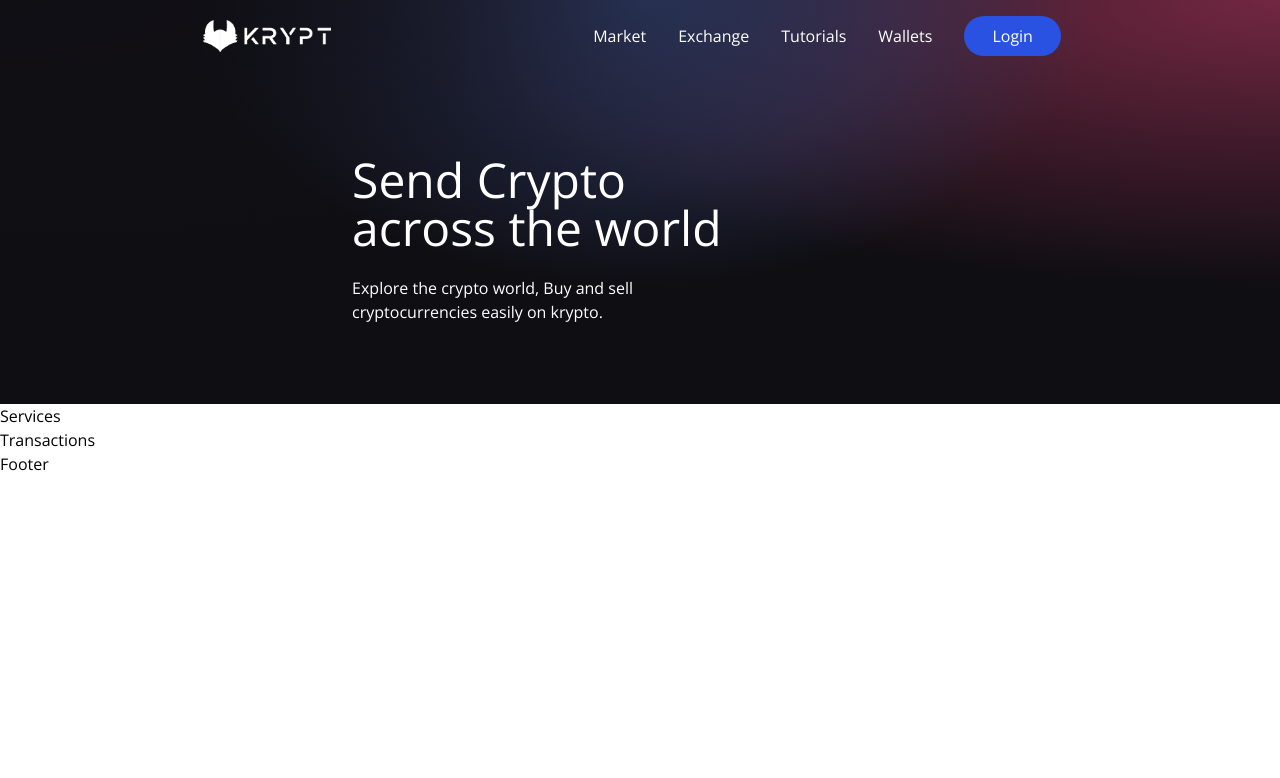
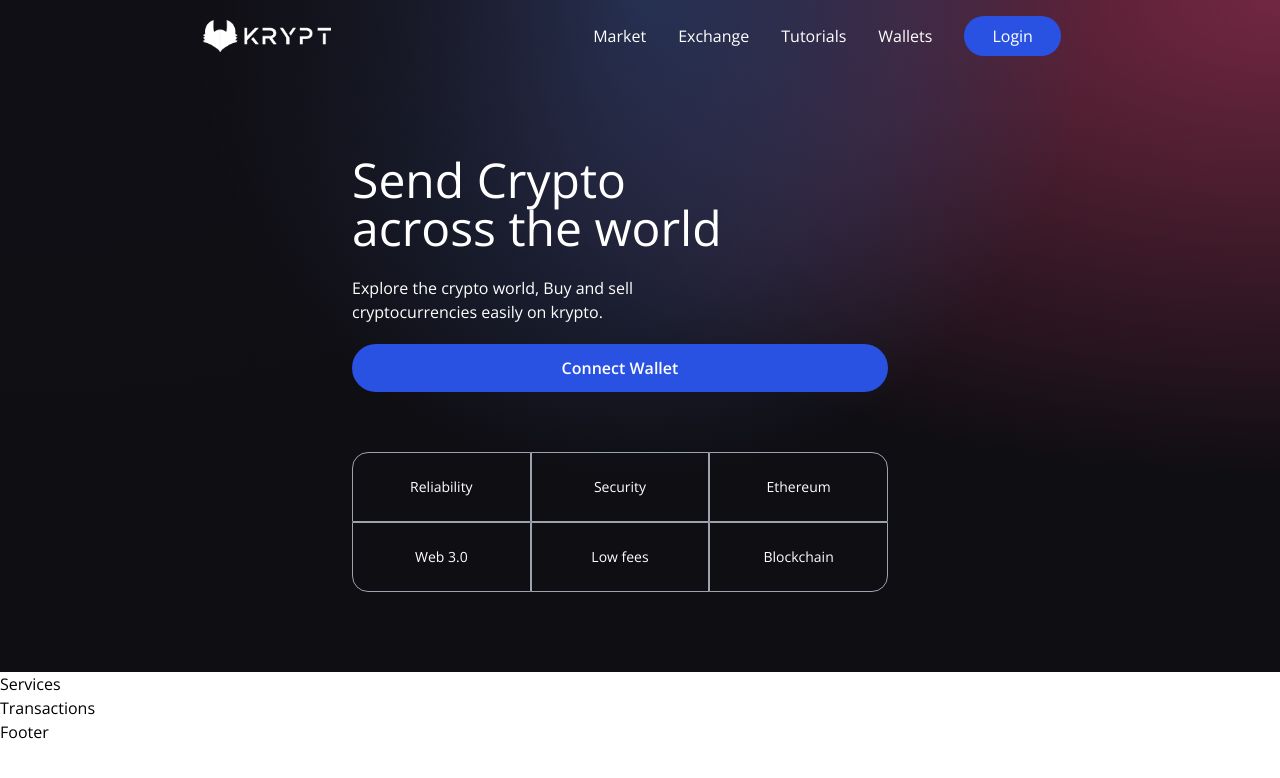
Before and after one commit to Awodi-Emmanuel/Krypto-connect, a React (Vite) app in the folder client/: page / in a window 1280 px wide. Shown: the top 778 px of the page. Built offline with nearby package versions, Linux system fonts and the light colour scheme.

Commit message:
form-card  initalized

```diff
--- a/client/src/components/Welcome.jsx
+++ b/client/src/components/Welcome.jsx
@@ -3,6 +3,8 @@ import { SiEthereum } from 'react-icons/si';
 import { BsInfoCircle } from 'react-icons/bs';
 
 import { Loader } from './';
+
+const commonStyles = "min-h-[70px] sm:px-0 px-2 sm:min-w-[120px] flex justify-center items-center border-[0.5px] border-gray-400 text-sm font-white text-white";
 
 const Welcome = () => {
 
@@ -20,9 +22,25 @@ const Welcome = () => {
             Explore the crypto world, Buy and sell cryptocurrencies easily on
             krypto.
           </p>
-          <button type="button" onClick={connectWallet}></button>
+          <button
+            type="button"
+            onClick={connectWallet}
+            className="flex flex-row justify-center intems-center my-5 bg-[#2952e3] p-3 rounded-full cursor-pointer hover:bg-[#2546bd]"
+          >
+            <p className="text-white text-base font-semibold">Connect Wallet</p>
+          </button>
+
+          <div className="grid sm:grid-cols-3 grid-cols-2 w-full mt-10">
+            <div className={`rounded-tl-2xl ${commonStyles}`}>Reliability</div>
+            <div className={commonStyles}>Security</div>
+            <div className={`rounded-tr-2xl ${commonStyles}`}>Ethereum</div>
+            <div className={`rounded-bl-2xl ${commonStyles}`}>Web 3.0</div>
+            <div className={commonStyles}>Low fees</div>
+            <div className={`rounded-br-2xl ${commonStyles}`}>Blockchain</div>
+          </div>
         </div>
       </div>
+      <div className=""></div>
     </div>
   );
 }
```
